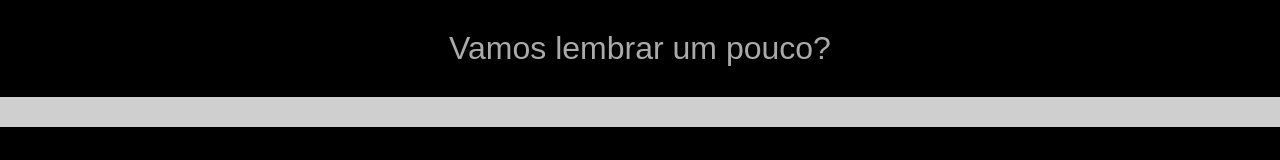
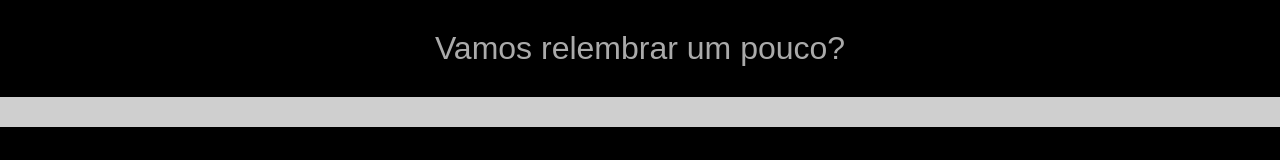
Before and after one commit to juniormelonasc/site-millena, a plain HTML site: page index.html in a window 1280 px wide. Shown: the top 160 px of the page. Drawn offline with Linux system fonts and the light colour scheme.

Commit message:
Update index.html
correção

```diff
--- a/index.html
+++ b/index.html
@@ -9,7 +9,7 @@
 <body>
 
   <header>
-    Vamos lembrar um pouco?
+    Vamos relembrar um pouco?
   </header>
 
   <body>
```
